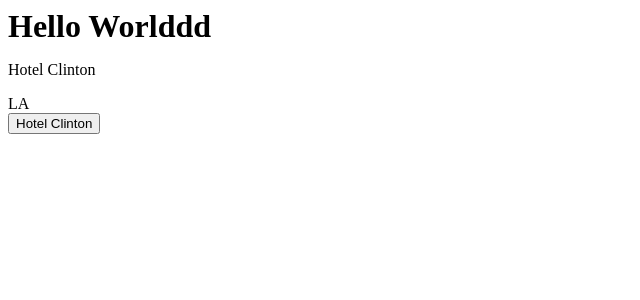
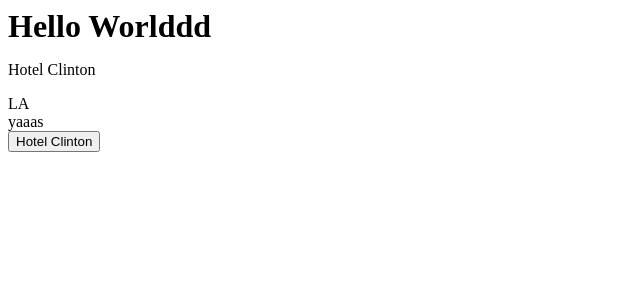
Before and after one commit to Alausa-AbdulAzeez/hinv, an Angular app: page / in a window 1280 px wide. Shown: the top 300 px of the page, without its empty margins (0-640 px from the left). Built offline with nearby package versions, Linux system fonts and the light colour scheme.

Commit message:
started ng if

```diff
--- a/src/app/rooms/rooms.component.html
+++ b/src/app/rooms/rooms.component.html
@@ -1,3 +1,5 @@
 <p>{{ hotelName }}</p>
 <div [innerText]="location" [hidden]="!showLocation"></div>
+
+<div *ngIf="room1.totalRooms === 10">yaaas</div>
 <button (click)="toggle()">{{ hotelName }}</button>
--- a/src/app/rooms/rooms.component.ts
+++ b/src/app/rooms/rooms.component.ts
@@ -1,4 +1,5 @@
 import { Component } from '@angular/core';
+import { Room } from './rooms';
 
 @Component({
   selector: 'app-rooms',
@@ -10,6 +11,11 @@
   showLocation = true;
 
   location = 'LA';
+  room1: Room = {
+    totalRooms: 10,
+    availableRooms: 5,
+    bookedRooms: 3,
+  };
 
   toggle() {
     this.showLocation = !this.showLocation;
--- /dev/null
+++ b/src/app/rooms/rooms.ts
@@ -0,0 +1,5 @@
+export interface Room {
+  totalRooms: number;
+  availableRooms: number;
+  bookedRooms: number;
+}
```
